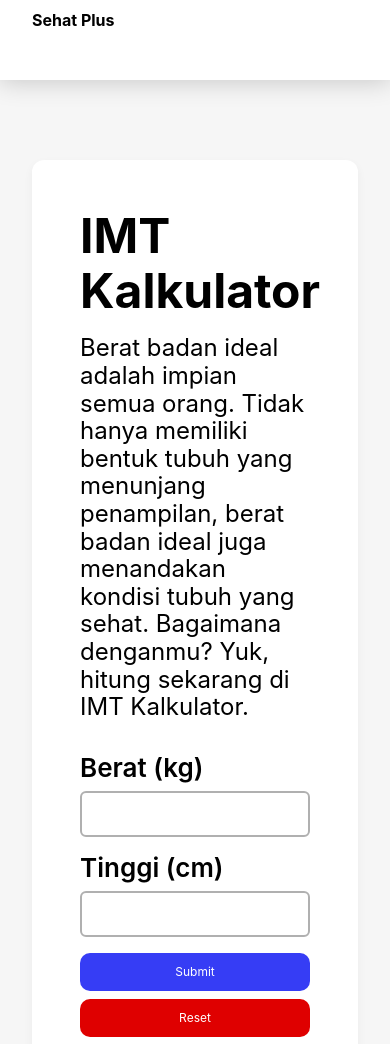
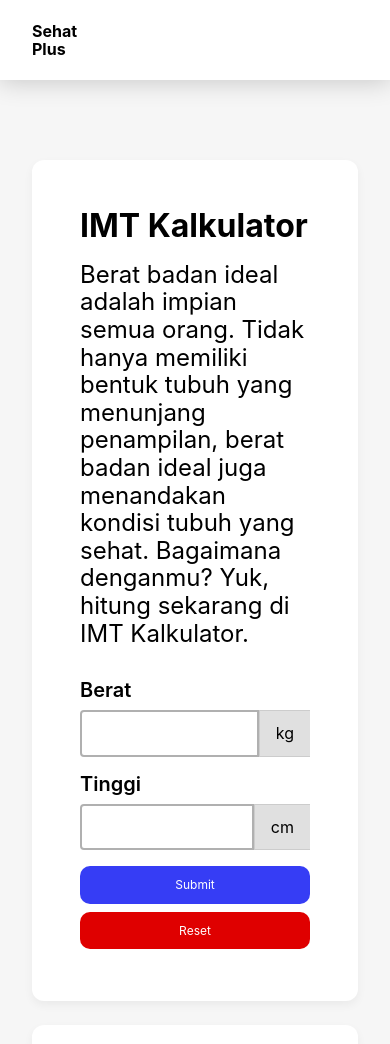
Before and after one commit to birugh/javascript-sehat-plus, a website with bundled scripts: page views/imt.html in a window 390 px wide. Shown: the top 1044 px of the page. Built offline with nearby package versions, Linux system fonts and the light colour scheme.

Commit message:
add: menambahkan input group dan fix responsive font

```diff
--- a/css/component.css
+++ b/css/component.css
@@ -146,3 +146,46 @@ nav a {
     background-color: var(--off_black);
     border-radius: 2px;
 }
+
+.input-group {
+    display: flex;
+    align-items: stretch;
+    width: 100%;
+}
+
+.input-group span,
+.input-group button {
+    background: #e0e0e0;
+    padding: 0.5rem 1rem;
+    border: 1px solid #ccc;
+    border-right: none;
+    display: flex;
+    align-items: center;
+    justify-content: center;
+    white-space: nowrap;
+}
+
+.input-group input {
+    flex: 1;
+    padding: 0.5rem;
+    border: 1px solid #ccc;
+    width: 100%;
+    border: 2px solid var(--black_300);
+    border-radius: 6px;
+    padding: 12px;
+}
+
+.input-group input:first-child,
+.input-group span:first-child {
+    border-radius: 4px 0 0 4px;
+}
+
+.input-group input:last-child,
+.input-group button:last-child {
+    border-radius: 0 4px 4px 0;
+    border-right: 1px solid #ccc;
+}
+
+.input-group input:focus {
+    border-color: #007bff;
+}
--- a/css/resp.css
+++ b/css/resp.css
@@ -27,6 +27,10 @@
         display: none;
     }
 
+    .nav__logo h1 {
+        font-size: 16px;
+    }
+
     .nav__mobile {
         display: flex;
     }
@@ -54,6 +58,28 @@
     .btn {
         font-size: 12px;
     }
+
+    h1 {
+        font-size: 32px;
+    }
+
+    .form__header h2,
+    .info__imt h2,
+    .info__kategori h2 h3 {
+        font-size: 32px;
+    }
+
+    .card__info h3 {
+        font-size: 24px;
+    }
+
+    .card__info h4 {
+        font-size: 18px;
+    }
+
+    form label {
+        font-size: 20px;
+    }
 }
 
 @media (max-width: 575.98px) {
--- a/js/index.js
+++ b/js/index.js
@@ -284,7 +284,7 @@ if (formAMB && btnSubmitAMB && btnResetAMB && inputBeratAMB && inputTinggiAMB &&
     })
 
     inputUmurAMB.addEventListener('keydown', function (e) {
-        if (['0', 'e', 'E', '+', '-'].includes(e.key)) {
+        if (['', 'e', 'E', '+', '-'].includes(e.key)) {
             e.preventDefault();
             return;
         }
@@ -356,10 +356,9 @@ if (formAMB && btnSubmitAMB && btnResetAMB && inputBeratAMB && inputTinggiAMB &&
         outputUmurAMB.innerHTML = umur;
         outputAMB.innerHTML = caloryUser.toFixed(2) + ' kalori/hari';
 
-        // Change image based on gender
         const profileImage = document.getElementById('profileImage');
         if (kelamin === 'wanita') {
-            profileImage.src = 'https://via.placeholder.com/150?text=Wanita';
+            profileImage.src = '../assets/user_pfp1.svg';
         } else {
             profileImage.src = '../assets/user_pfp.svg';
         }
--- a/views/imt.html
+++ b/views/imt.html
@@ -17,7 +17,7 @@
 <body>
     <header class="container">
         <nav class="grid-row">
-            <div class="nav__logo col-2 col-xl-4 col-md-6">
+            <div class="nav__logo col-2 col-xl-4 col-md-4">
                 <a href="../index.html">
                     <h1>Sehat Plus</h1>
                 </a>
@@ -47,15 +47,25 @@
                                 <div class="grid-row">
                                     <div class="form__header col-12">
                                         <h2 class="mb-2">IMT Kalkulator</h2>
-                                        <p class="mb-4">Berat badan ideal adalah impian semua orang. Tidak hanya memiliki bentuk tubuh yang menunjang penampilan, berat badan ideal juga menandakan kondisi tubuh yang sehat. Bagaimana denganmu? Yuk, hitung sekarang di IMT Kalkulator.</p>
+                                        <p class="mb-4">Berat badan ideal adalah impian semua orang. Tidak hanya
+                                            memiliki bentuk tubuh yang menunjang penampilan, berat badan ideal juga
+                                            menandakan kondisi tubuh yang sehat. Bagaimana denganmu? Yuk, hitung
+                                            sekarang di IMT Kalkulator.</p>
                                     </div>
                                     <div class="berat col-12 mb-2 text-start">
-                                        <label for="beratUserIMT">Berat (kg)</label><br>
-                                        <input type="number" name="berat" id="beratUserIMT" class="mt-1">
+                                        <label for="beratUserIMT">Berat</label><br>
+                                        <div class="input-group mt-1">
+                                            <input type="number" name="berat" id="beratUserIMT">
+                                            <span>kg</span>
+                                        </div>
                                     </div>
                                     <div class="tinggi col-12 mb-2 text-start">
-                                        <label for="tinggiUserIMT">Tinggi (cm)</label><br>
-                                        <input type="number" name="tinggi" id="tinggiUserIMT" class="mt-1">
+                                        <label for="tinggiUserIMT">Tinggi</label><br>
+                                        <div class="input-group mt-1">
+                                            <input type="number" name="tinggi" id="tinggiUserIMT" >
+                                            <span>cm</span>
+                                        </div>
+
                                     </div>
                                     <div class="cta col-12">
                                         <input type="submit" name="submit" id="submitIMT" class="btn btn--primary mb-1">
@@ -68,10 +78,12 @@
                     <div class="col-6 col-md-12">
                         <div class="card__info p-6">
                             <h3>Apa itu IMT?</h3>
-                            <p>IMT (Indeks Massa Tubuh) adalah ukuran yang digunakan untuk menilai apakah berat badan seseorang ideal atau tidak. IMT dihitung dengan rumus: Berat (kg) / (Tinggi (m))^2.</p>
+                            <p>IMT (Indeks Massa Tubuh) adalah ukuran yang digunakan untuk menilai apakah berat badan
+                                seseorang ideal atau tidak. IMT dihitung dengan rumus: Berat (kg) / (Tinggi (m))^2.</p>
                             <h4>Kategori IMT:</h4>
                             <ul>
-                                <li><strong>Kurus:</strong> < 18.5</li>
+                                <li><strong>Kurus:</strong>
+                                    < 18.5</li>
                                 <li><strong>Normal:</strong> 18.5 - 24.9</li>
                                 <li><strong>Kelebihan berat badan:</strong> 25.0 - 29.9</li>
                                 <li><strong>Obesitas:</strong> ≥ 30</li>
```
Also changed, not shown: index.html (+2 -2 lines), views/amb.html (+15 -9 lines), views/hpl.html (+5 -8 lines), assets/user_pfp1.svg (added).
